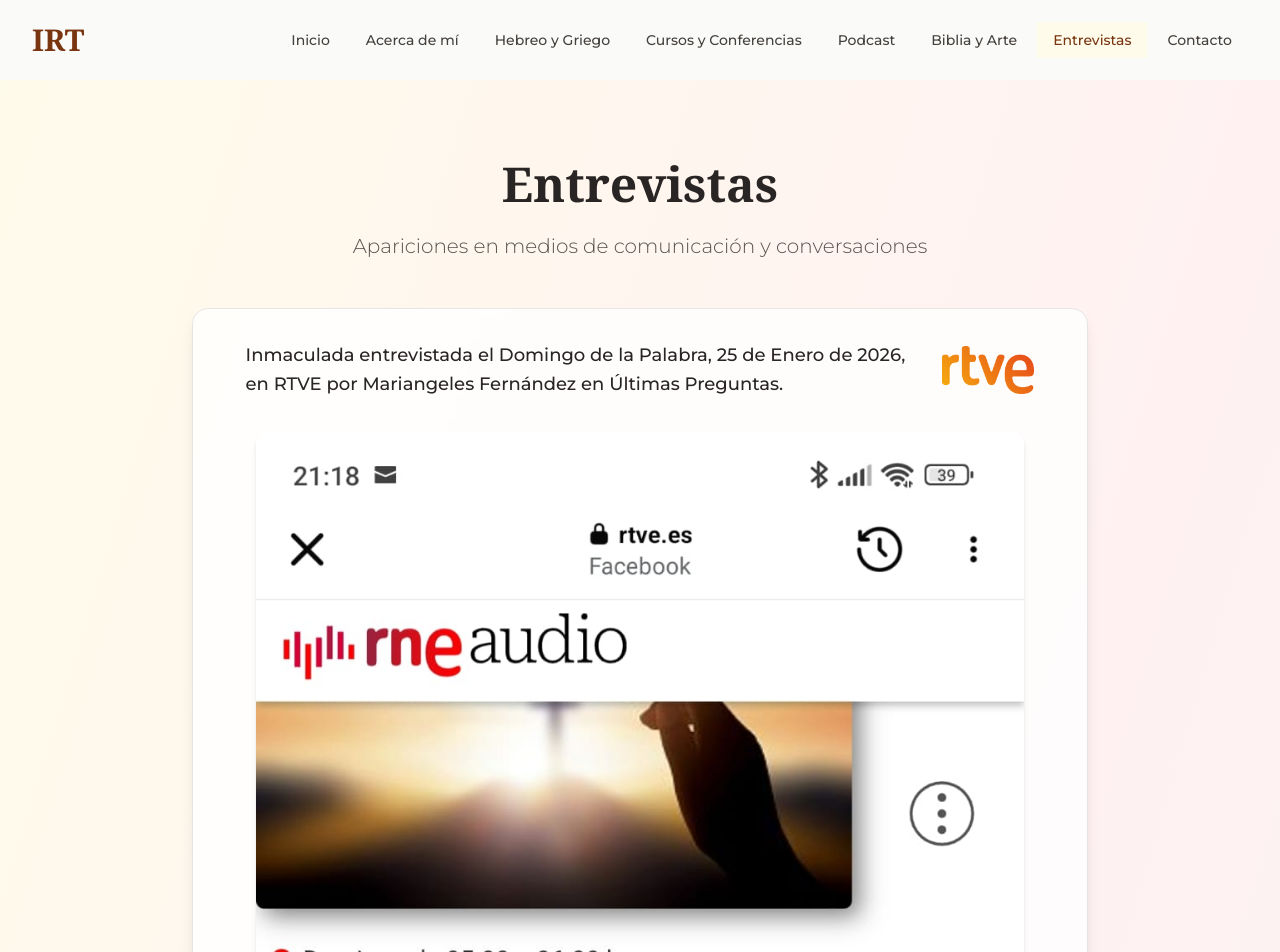
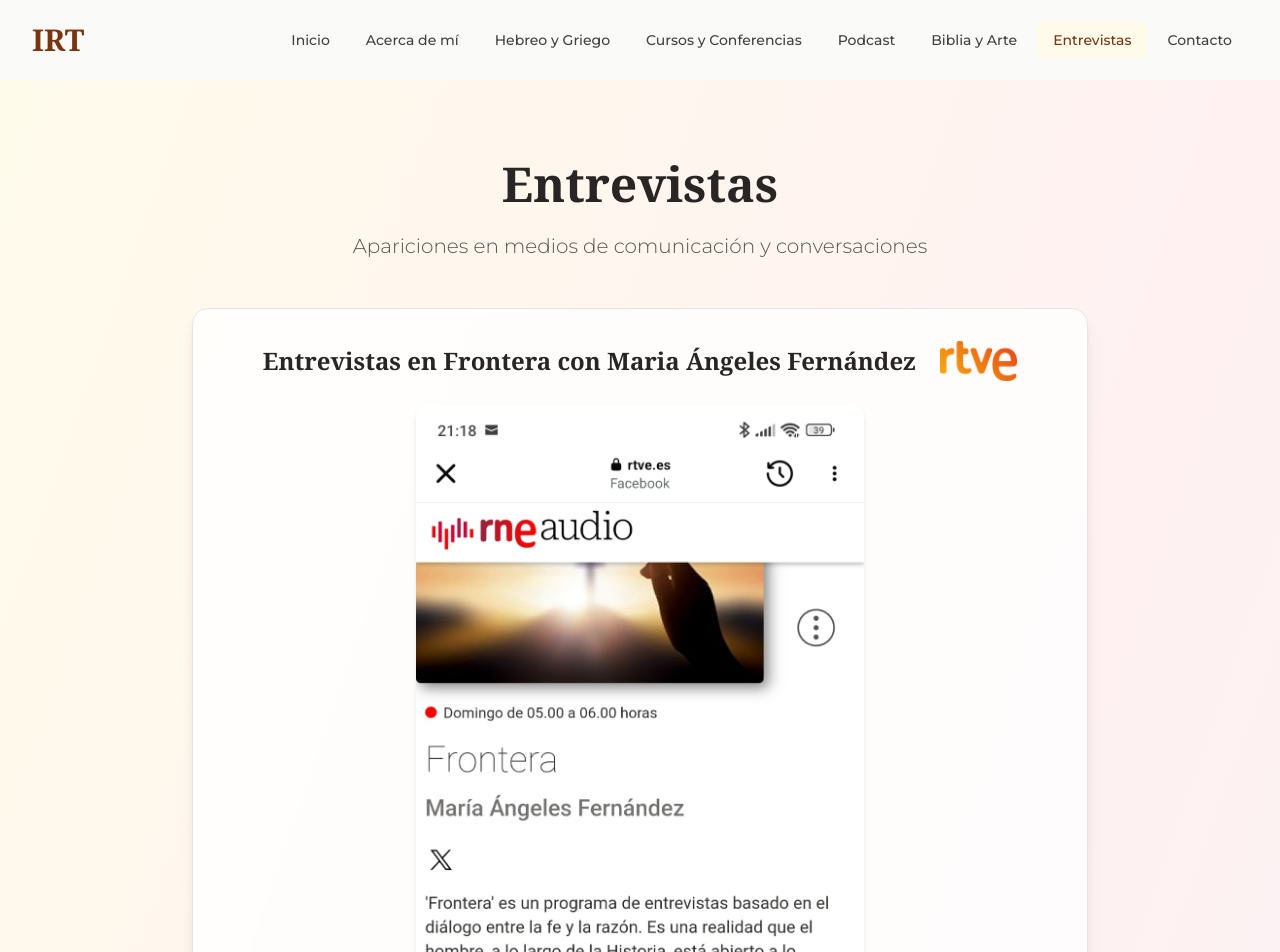
Before and after one commit to MBAInative/academia_biblica_trilingue, a React (Vite) app: page /entrevistas in a window 1280 px wide. Shown: the top 952 px of the page. Built offline with nearby package versions, Linux system fonts and the light colour scheme.

Commit message:
Update Interviews page layout: Frontera section and Ultimas Preguntas text placement

```diff
--- a/src/pages/Interviews.jsx
+++ b/src/pages/Interviews.jsx
@@ -58,21 +58,21 @@
                 transition={{ duration: 0.8 }}
                 className="bg-white/80 backdrop-blur-sm rounded-2xl p-8 mb-16 shadow-lg border border-stone-200"
               >
-                <div className="flex flex-col md:flex-row items-center justify-center gap-6 mb-8">
-                  <div className="text-left max-w-2xl">
-                    <p className="text-lg text-stone-800 font-medium leading-relaxed">
-                      Inmaculada entrevistada el Domingo de la Palabra, 25 de Enero de 2026, en RTVE por Mariangeles Fernández en Últimas Preguntas.
-                    </p>
-                  </div>
-                  <img src={rtveLogo} alt="RTVE" className="h-12 object-contain" />
+                {/* Frontera Section */}
+                <div className="mb-12">
+                  <div className="flex flex-col md:flex-row items-center justify-center gap-6 mb-6">
+                    <h3 className="text-2xl font-serif font-bold text-stone-800 text-center">
+                      Entrevistas en Frontera con Maria Ángeles Fernández
+                    </h3>
+                    <img src={rtveLogo} alt="RTVE" className="h-10 object-contain" />
                   </div>
 
                   <motion.div
-                  initial={{ opacity: 0, y: 20 }}
-                  whileInView={{ opacity: 1, y: 0 }}
+                    initial={{ opacity: 0, scale: 0.95 }}
+                    whileInView={{ opacity: 1, scale: 1 }}
                     viewport={{ once: true }}
-                  transition={{ duration: 0.8, delay: 0.2 }}
-                  className="mb-12 max-w-3xl mx-auto cursor-pointer group"
+                    transition={{ duration: 0.8 }}
+                    className="max-w-md mx-auto cursor-pointer group"
                     onClick={() => setSelectedImage(FronteraImg)}
                   >
                     <img
@@ -81,6 +81,14 @@
                       className="w-full h-auto rounded-xl shadow-md group-hover:shadow-xl transition-shadow duration-300"
                     />
                   </motion.div>
+                </div>
+
+                {/* Últimas Preguntas Section */}
+                <div className="mb-8 text-center max-w-3xl mx-auto">
+                  <p className="text-lg text-stone-800 font-medium leading-relaxed">
+                    Inmaculada entrevistada el Domingo de la Palabra, 25 de Enero de 2026, en RTVE por Mariangeles Fernández en Últimas Preguntas.
+                  </p>
+                </div>
 
                 <div className="grid grid-cols-2 md:grid-cols-3 gap-4">
                   {rtveImages.map((img, index) => (
```
Also changed, not shown: 2 other files (tests, documents, lock files or other folders). Lines whose indentation alone changed are shown as unchanged.
